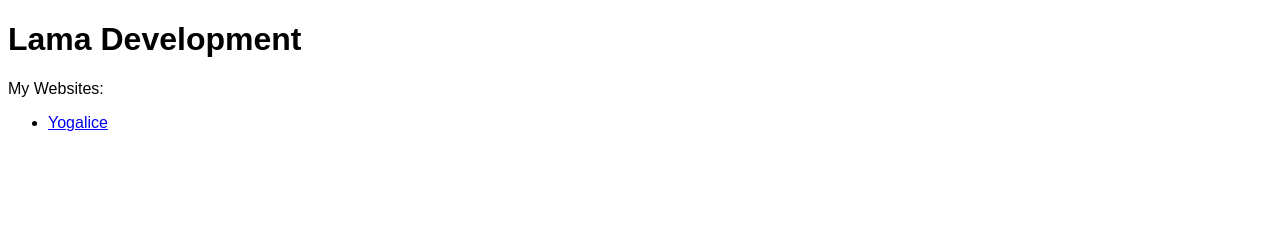
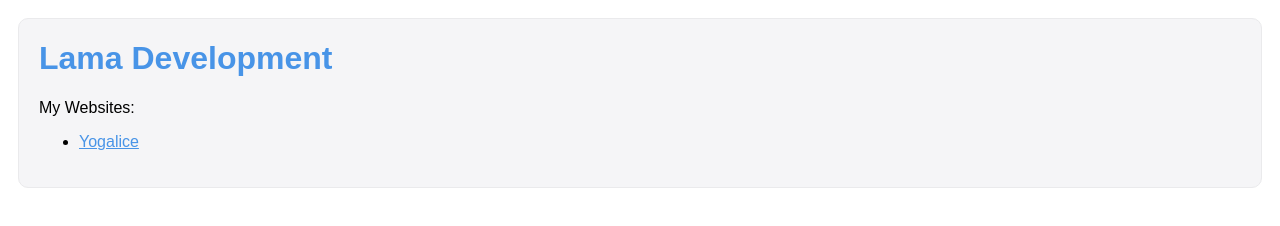
Before and after one commit to lama-development/lama-development.github.io, a plain HTML site: page index.html in a window 1280 px wide. Drawn offline with Linux system fonts and the light colour scheme.

Commit message:
Improved style

```diff
--- a/index.html
+++ b/index.html
@@ -6,11 +6,13 @@
     <title>Lama Development</title>
     <link rel="icon" type="image/x-icon" href="favicon.png">
 </head>
-<body style="font-family: sans-serif;">
-    <h1>Lama Development</h1>
+<body style="font-family: sans-serif; padding: 10px">
+    <div style="border: 1px solid #eaeaec; background-color: #f5f5f7; padding: 0 20px 20px; border-radius: 10px;">
+    <h1 style="color: #4894e7;">Lama Development</h1>
     <p>My Websites:</p>
     <ul>
-        <li><a href="https://lama-development.github.io/yogalice">Yogalice</a></li>
+        <li><a style="color: #4894e7;" href="https://lama-development.github.io/yogalice">Yogalice</a></li>
     </ul>
+</div>
 </body>
 </html>
```
